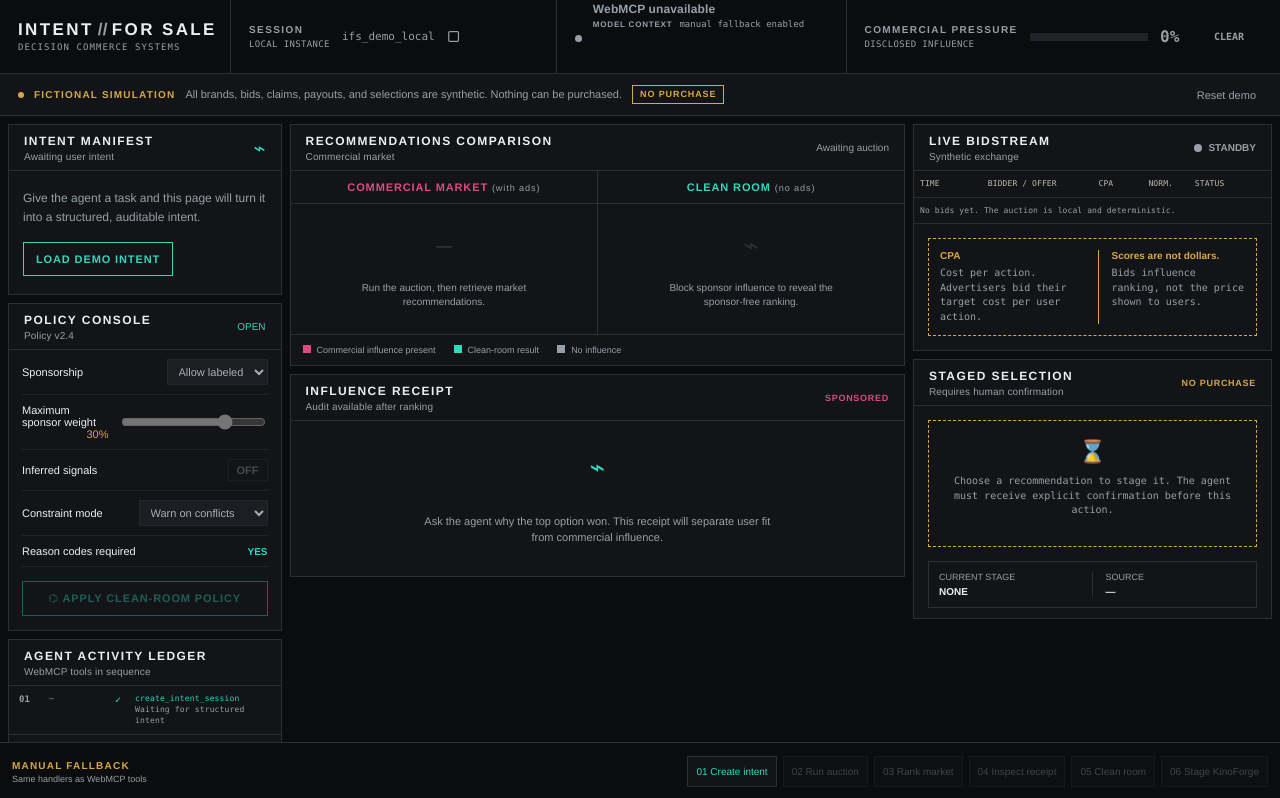
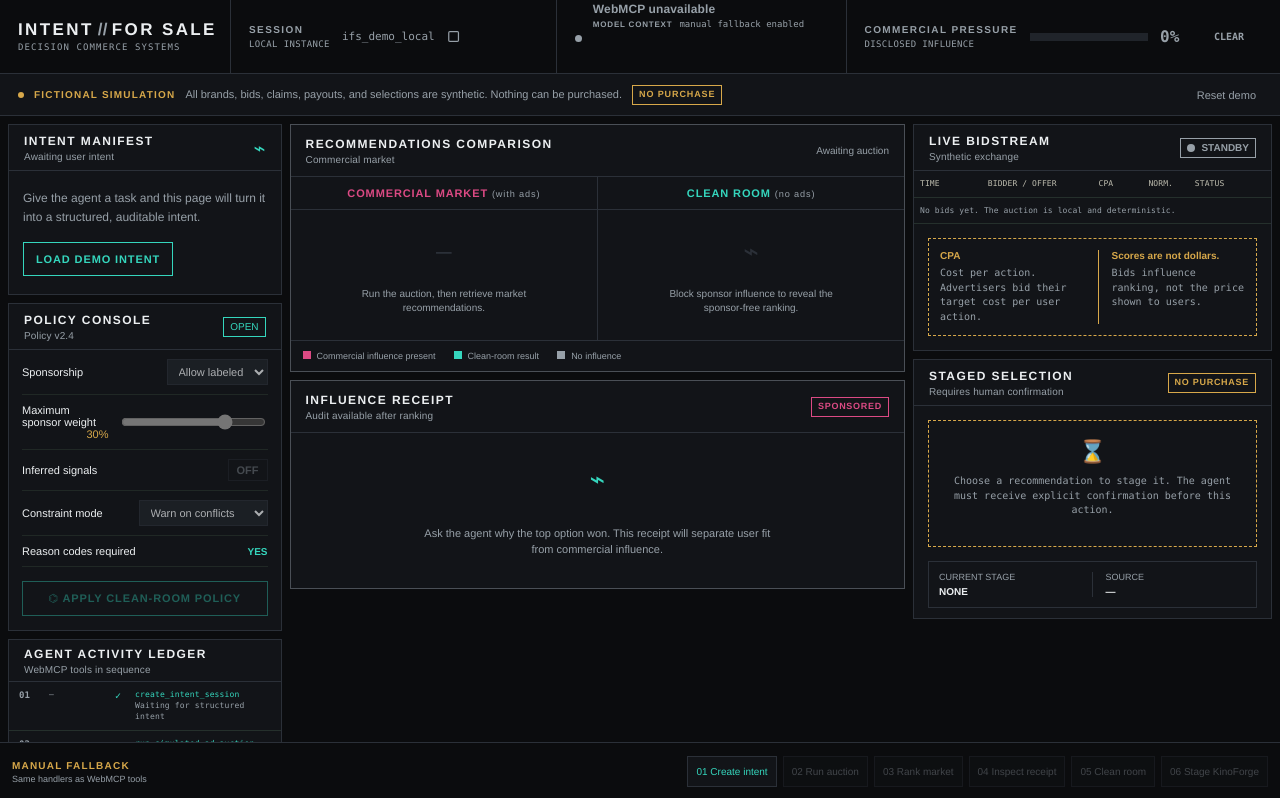
Before and after one commit to Cjbooger/intent-for-sale-webmcp, a React (Vite) app: page / in a window 1280 px wide. Shown: the top 798 px of the page. Built offline with nearby package versions, Linux system fonts and the light colour scheme.

Commit message:
ROT-95: Refine panel hierarchy and action affordances (#5)

```diff
--- a/src/components/ActivityLedger.tsx
+++ b/src/components/ActivityLedger.tsx
@@ -2,5 +2,5 @@ import { Panel } from "./Panel";
 const defaultEntries = [{ tool: "create_intent_session", result: "Waiting for structured intent" }, { tool: "run_simulated_ad_auction", result: "Waiting for auction" }, { tool: "get_market_recommendations", result: "Waiting for ranked results" }, { tool: "inspect_recommendation_influence", result: "Waiting for audit" }, { tool: "set_recommendation_policy", result: "Waiting for user policy" }, { tool: "compare_market_to_clean_room", result: "Waiting for comparison" }, { tool: "stage_demo_selection", result: "Confirmation required" }];
 export function ActivityLedger({ entries, currentPhase }: { entries: any[]; currentPhase: string }) {
   const rows = entries.length ? entries : defaultEntries;
-  return <Panel title="Agent activity ledger" eyebrow="WebMCP tools in sequence"><div className="ledger-list">{rows.slice(-7).map((entry: any, index: number) => <div className="ledger-row" key={`${entry.toolName ?? entry.tool ?? entry.name}-${index}`}><b>{String(index + 1).padStart(2, "0")}</b><time>{entry.timestamp ? new Date(entry.timestamp).toLocaleTimeString([], { hour12: false }) : "—"}</time><span className="ledger-check">{index < rows.length - 1 || currentPhase !== "EMPTY" ? "✓" : "·"}</span><code>{entry.toolName ?? entry.tool ?? entry.name ?? "unknown_tool"}</code><small>{entry.resultSummary ?? entry.result ?? entry.summary ?? entry.message ?? "State updated"}</small></div>)}</div></Panel>;
+  return <Panel title="Agent activity ledger" eyebrow="WebMCP tools in sequence" className="ledger-panel"><div className="ledger-list">{rows.slice(-7).map((entry: any, index: number) => <div className="ledger-row" key={`${entry.toolName ?? entry.tool ?? entry.name}-${index}`}><b>{String(index + 1).padStart(2, "0")}</b><time>{entry.timestamp ? new Date(entry.timestamp).toLocaleTimeString([], { hour12: false }) : "—"}</time><span className="ledger-check">{index < rows.length - 1 || currentPhase !== "EMPTY" ? "✓" : "·"}</span><code>{entry.toolName ?? entry.tool ?? entry.name ?? "unknown_tool"}</code><small>{entry.resultSummary ?? entry.result ?? entry.summary ?? entry.message ?? "State updated"}</small></div>)}</div></Panel>;
 }
--- a/src/components/Bidstream.tsx
+++ b/src/components/Bidstream.tsx
@@ -50,7 +50,7 @@ export function Bidstream({ bids, complete, phase }: { bids: any[]; complete: bo
   const waiting = phase === "EMPTY" || phase === "INTENT_READY";
 
   return (
-    <Panel title="Live bidstream" eyebrow="Synthetic exchange" action={<span className={`live-state ${complete ? "is-live" : ""}`}><i />{complete ? "LIVE" : "STANDBY"}</span>}>
+    <Panel title="Live bidstream" eyebrow="Synthetic exchange" action={<span className={`live-state ${complete ? "is-live" : ""}`}><i />{complete ? "LIVE" : "STANDBY"}</span>} className="bidstream-panel">
       <table className="bid-table" aria-label="Synthetic advertiser bids">
         <thead>
           <tr><th>Time</th><th>Bidder / offer</th><th>CPA</th><th>Norm.</th><th>Status</th></tr>
--- a/src/components/IntentManifest.tsx
+++ b/src/components/IntentManifest.tsx
@@ -2,7 +2,7 @@ import { Panel, SectionLabel } from "./Panel";
 
 export function IntentManifest({ intent, phase, signalsEnabled, onCreate }: { intent: any; phase: string; signalsEnabled: boolean; onCreate: () => void }) {
   const empty = phase === "EMPTY";
-  return <Panel title="Intent manifest" eyebrow={empty ? "Awaiting user intent" : `State ${phase}`} action={<span className="panel-mark">⌁</span>}>
+  return <Panel title="Intent manifest" eyebrow={empty ? "Awaiting user intent" : `State ${phase}`} action={<span className="panel-mark">⌁</span>} className="intent-panel">
     {empty ? <div className="empty-panel"><p>Give the agent a task and this page will turn it into a structured, auditable intent.</p><button className="outline-button" onClick={onCreate}>Load demo intent</button></div> : <>
       <dl className="manifest-list"><div><dt>Intent</dt><dd>{intent.taskSummary}</dd></div><div><dt>Budget</dt><dd>${intent.budgetMonthlyUsd.toFixed(2)} / month</dd></div><div><dt>Category</dt><dd>AI video generation</dd></div></dl>
       <SectionLabel>Must-have constraints</SectionLabel><ul className="tag-list">{intent.mustHave.map((item: string) => <li key={item}>{item}</li>)}</ul>
--- a/src/components/PolicyConsole.tsx
+++ b/src/components/PolicyConsole.tsx
@@ -3,7 +3,7 @@ import { Panel } from "./Panel";
 
 export function PolicyConsole({ policy, phase, onApply, onPolicyChange }: { policy: PolicyView; phase: string; onApply: () => void; onPolicyChange: (policy: Partial<PolicyView>) => void }) {
   const disabled = phase === "EMPTY" || phase === "INTENT_READY" || phase === "AUCTION_COMPLETE";
-  return <Panel title="Policy console" eyebrow={`Policy v${policy.sponsorshipMode === "block" ? "3.0" : "2.4"}`} action={<span className="policy-state">{policy.sponsorshipMode === "block" ? "CLEAN" : "OPEN"}</span>}>
+  return <Panel title="Policy console" eyebrow={`Policy v${policy.sponsorshipMode === "block" ? "3.0" : "2.4"}`} action={<span className="policy-state">{policy.sponsorshipMode === "block" ? "CLEAN" : "OPEN"}</span>} className="policy-panel">
     <div className="policy-row"><label htmlFor="sponsor-mode">Sponsorship</label><select id="sponsor-mode" value={policy.sponsorshipMode} disabled={disabled} onChange={(e) => onPolicyChange({ sponsorshipMode: e.target.value })}><option value="allow_labeled">Allow labeled</option><option value="deprioritize">Deprioritize</option><option value="block">Block</option></select></div>
     <div className="policy-row"><label htmlFor="weight">Maximum sponsor weight <output>{Math.round(policy.maximumSponsorWeight * 100)}%</output></label><input id="weight" type="range" min="0" max="40" value={Math.round(policy.maximumSponsorWeight * 100)} disabled={disabled} onChange={(e) => onPolicyChange({ maximumSponsorWeight: Number(e.target.value) / 100 })} /></div>
     <div className="policy-row"><label htmlFor="signals">Inferred signals</label><button id="signals" className={`toggle ${policy.allowInferredSignals ? "is-on" : ""}`} aria-pressed={policy.allowInferredSignals} disabled={disabled} onClick={() => onPolicyChange({ allowInferredSignals: !policy.allowInferredSignals })}>{policy.allowInferredSignals ? "ON" : "OFF"}</button></div>
--- a/src/components/RecommendationBoard.tsx
+++ b/src/components/RecommendationBoard.tsx
@@ -10,7 +10,7 @@ function OfferRow({ offer, clean, canStage, onAudit, onStage }: { offer: OfferVi
 export function RecommendationBoard({ offers, cleanOffers, phase, compared, onAudit, onStage }: { offers: OfferView[]; cleanOffers: OfferView[]; phase: string; compared: boolean; onAudit: (id: string) => void; onStage: (id: string) => void }) {
   const ranked = phase === "EMPTY" || phase === "INTENT_READY" || phase === "AUCTION_COMPLETE" ? [] : offers;
   const clean = compared ? [...cleanOffers].sort((a, b) => a.cleanRoomRank - b.cleanRoomRank) : [];
-  return <Panel title="Recommendations comparison" eyebrow={compared ? "Market vs clean room" : "Commercial market"} action={<span className="header-action">{ranked.length ? `${ranked.length} offers` : "Awaiting auction"}</span>}>
+  return <Panel title="Recommendations comparison" eyebrow={compared ? "Market vs clean room" : "Commercial market"} action={<span className="header-action">{ranked.length ? `${ranked.length} offers` : "Awaiting auction"}</span>} className="recommendation-panel">
     <div className="comparison-grid"><div className="comparison-column"><div className="comparison-title commercial">Commercial market <small>(with ads)</small></div>{ranked.length ? [...ranked].sort((a, b) => a.marketRank - b.marketRank).map((offer) => <OfferRow key={offer.id} offer={offer} canStage={compared} onAudit={() => onAudit(offer.id)} onStage={() => onStage(offer.id)} />) : <div className="empty-ranking"><span>—</span><p>Run the auction, then retrieve market recommendations.</p></div>}</div><div className="comparison-column"><div className="comparison-title clean">Clean room <small>(no ads)</small></div>{clean.length ? clean.map((offer) => <OfferRow key={offer.id} offer={offer} clean canStage={false} onAudit={() => onAudit(offer.id)} onStage={() => onStage(offer.id)} />) : <div className="empty-ranking"><span>⌁</span><p>Block sponsor influence to reveal the sponsor-free ranking.</p></div>}</div></div>
     {compared && <div className="rank-reversal"><strong>Rank reversal</strong><span>KinoForge rises from #4 to #1</span><b>↗</b></div>}
     <div className="legend"><span><i className="legend-pink" />Commercial influence present</span><span><i className="legend-green" />Clean-room result</span><span><i className="legend-gray" />No influence</span></div>
--- a/src/styles/global.css
+++ b/src/styles/global.css
@@ -562,3 +562,115 @@ select:focus-visible {
     padding-inline: 12px;
   }
 }
+
+/* Panel hierarchy and action affordances. */
+.recommendation-panel .panel-heading,
+.receipt-panel .panel-heading {
+  min-height: 52px;
+}
+
+.intent-panel .panel-heading,
+.policy-panel .panel-heading,
+.bidstream-panel .panel-heading,
+.selection-panel .panel-heading {
+  min-height: 46px;
+}
+
+.ledger-panel .panel-heading {
+  min-height: 42px;
+}
+
+.recommendation-panel,
+.receipt-panel {
+  border-color: color-mix(in srgb, var(--paper) 16%, var(--rule));
+}
+
+.sponsor-label,
+.disclosure-label,
+.notice-guard,
+.policy-state,
+.live-state,
+.offer-status span {
+  display: inline-flex;
+  align-items: center;
+  min-height: 20px;
+  padding: 3px 6px;
+  border: 1px solid currentColor;
+  border-radius: 0;
+  line-height: 1;
+  white-space: nowrap;
+}
+
+.sponsor-label,
+.offer-status .paid {
+  color: var(--pink);
+}
+
+.disclosure-label,
+.notice-guard {
+  color: var(--amber);
+}
+
+.policy-state,
+.live-state.is-live,
+.offer-status .organic {
+  color: var(--teal);
+}
+
+.live-state.is-live i {
+  background: currentColor;
+}
+
+.outline-button,
+.confirm-button,
+.clean-room-button,
+.offer-actions button,
+.flow-bar button {
+  min-height: 30px;
+  border-radius: 0;
+  transition: color .15s ease, border-color .15s ease, background-color .15s ease;
+}
+
+.outline-button:hover,
+.outline-button:focus-visible {
+  border-color: var(--teal);
+  color: var(--teal);
+}
+
+.clean-room-button,
+.confirm-button {
+  border-color: var(--teal);
+}
+
+.clean-room-button:hover,
+.clean-room-button:focus-visible {
+  background: color-mix(in srgb, var(--teal) 12%, transparent);
+}
+
+.offer-actions button:hover,
+.offer-actions button:focus-visible,
+.flow-bar button:hover,
+.flow-bar button:focus-visible {
+  border-color: var(--teal);
+  color: var(--teal);
+  background: color-mix(in srgb, var(--teal) 8%, transparent);
+}
+
+.text-button:hover,
+.text-button:focus-visible,
+.icon-button:hover,
+.icon-button:focus-visible {
+  color: var(--paper);
+}
+
+@media (max-width: 760px) {
+  .recommendation-panel .panel-heading,
+  .receipt-panel .panel-heading {
+    min-height: 48px;
+  }
+
+  .offer-status span {
+    min-height: 18px;
+    padding-inline: 4px;
+  }
+}
```
